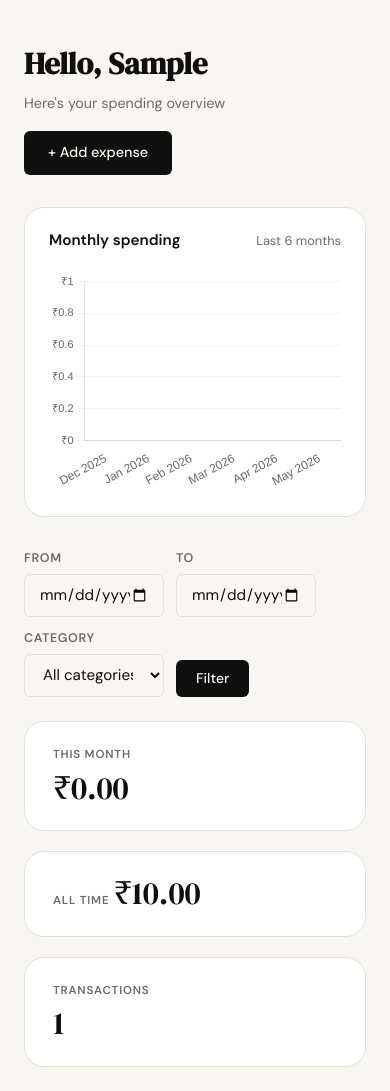
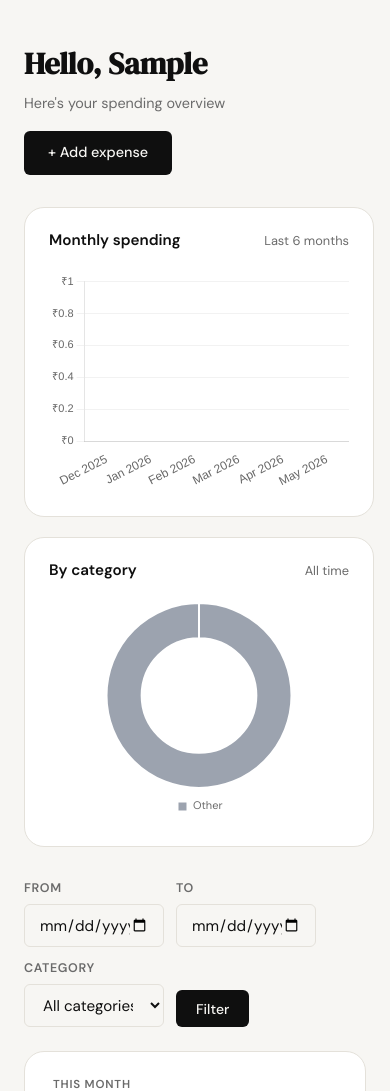
Before and after one commit to aniket28-git/spendly, a Flask app: page /dashboard in a window 390 px wide. Shown: the part 61-1152 px from the top of the page. Run offline with Flask 3, Linux system fonts and the light colour scheme; the visitor is signed in with stand-in values (Sample User, id 1); tables that the repository leaves empty hold one stand-in row (values such as "Sample post").

Commit message:
dashboard: add category doughnut chart
Adds an all-time category breakdown doughnut chart alongside the monthly
spending bar chart in a responsive 2-column grid. Each category has a
fixed colour matching its badge. Collapses to a single column on mobile.

Co-Authored-By: Claude Sonnet 4.6 <noreply@anthropic.com>

```diff
--- a/app.py
+++ b/app.py
@@ -241,7 +241,7 @@ def dashboard():
 
     # Chart data: last 6 months, always unfiltered
     chart_expenses = db.execute(
-        "SELECT date, amount FROM expenses WHERE user_id = ?",
+        "SELECT date, amount, category FROM expenses WHERE user_id = ?",
         (session["user_id"],)
     ).fetchall()
 
@@ -257,6 +257,15 @@ def dashboard():
         total = sum(e["amount"] for e in chart_expenses if e["date"].startswith(month_prefix))
         chart_labels.append(label)
         chart_values.append(round(total, 2))
+
+    # Category doughnut: all-time, unfiltered
+    cat_order = ["Food & Dining", "Transport", "Shopping", "Entertainment", "Health", "Bills & Utilities", "Other"]
+    cat_totals = {cat: 0.0 for cat in cat_order}
+    for e in chart_expenses:
+        cat = e["category"] if e["category"] in cat_totals else "Other"
+        cat_totals[cat] += e["amount"]
+    donut_labels = [c for c in cat_order if cat_totals[c] > 0]
+    donut_values = [round(cat_totals[c], 2) for c in donut_labels]
 
     db.close()
 
@@ -277,6 +286,8 @@ def dashboard():
         order=order,
         chart_labels=chart_labels,
         chart_values=chart_values,
+        donut_labels=donut_labels,
+        donut_values=donut_values,
     )
 
 
--- a/static/css/style.css
+++ b/static/css/style.css
@@ -885,12 +885,18 @@ a { color: inherit; text-decoration: none; }
 /* Spending chart                                                      */
 /* ------------------------------------------------------------------ */
 
+.charts-row {
+    display: grid;
+    grid-template-columns: 3fr 2fr;
+    gap: 1.25rem;
+    margin-bottom: 2rem;
+}
+
 .chart-card {
     background: var(--paper-card);
     border: 1px solid var(--border);
     border-radius: var(--radius-lg);
     padding: 1.25rem 1.5rem 1.5rem;
-    margin-bottom: 2rem;
 }
 
 .chart-card-header {
@@ -914,6 +920,24 @@ a { color: inherit; text-decoration: none; }
 .chart-wrap {
     position: relative;
     height: 220px;
+}
+
+.donut-wrap {
+    position: relative;
+    height: 220px;
+}
+
+.donut-empty {
+    height: 220px;
+    display: flex;
+    align-items: center;
+    justify-content: center;
+    color: var(--ink-faint);
+    font-size: 0.9rem;
+}
+
+@media (max-width: 900px) {
+    .charts-row { grid-template-columns: 1fr; }
 }
 
 /* ------------------------------------------------------------------ */
--- a/templates/dashboard.html
+++ b/templates/dashboard.html
@@ -35,7 +35,8 @@
             <a href="{{ url_for('add_expense') }}" class="btn-primary">+ Add expense</a>
         </div>
 
-        <!-- Spending chart -->
+        <!-- Charts row -->
+        <div class="charts-row">
             <div class="chart-card">
                 <div class="chart-card-header">
                     <h2 class="chart-card-title">Monthly spending</h2>
@@ -43,6 +44,21 @@
                 </div>
                 <div class="chart-wrap">
                     <canvas id="spendingChart"></canvas>
+                </div>
+            </div>
+
+            <div class="chart-card">
+                <div class="chart-card-header">
+                    <h2 class="chart-card-title">By category</h2>
+                    <span class="chart-card-subtitle">All time</span>
+                </div>
+                {% if donut_values %}
+                <div class="donut-wrap">
+                    <canvas id="categoryChart"></canvas>
+                </div>
+                {% else %}
+                <div class="donut-empty">No expenses yet</div>
+                {% endif %}
             </div>
         </div>
 
@@ -222,6 +238,56 @@
     const labels = {{ chart_labels | tojson }};
     const values = {{ chart_values | tojson }};
     const ctx = document.getElementById('spendingChart').getContext('2d');
+    const donutLabels = {{ donut_labels | tojson }};
+    const donutValues = {{ donut_values | tojson }};
+    const CAT_COLORS = {
+        'Food & Dining':   '#f59e0b',
+        'Transport':       '#3b82f6',
+        'Shopping':        '#ec4899',
+        'Entertainment':   '#8b5cf6',
+        'Health':          '#10b981',
+        'Bills & Utilities': '#ef4444',
+        'Other':           '#9ca3af',
+    };
+    const donutCtx = document.getElementById('categoryChart');
+    if (donutCtx && donutValues.length) {
+        new Chart(donutCtx.getContext('2d'), {
+            type: 'doughnut',
+            data: {
+                labels: donutLabels,
+                datasets: [{
+                    data: donutValues,
+                    backgroundColor: donutLabels.map(l => CAT_COLORS[l] || '#9ca3af'),
+                    borderWidth: 2,
+                    borderColor: '#ffffff',
+                    hoverOffset: 6,
+                }]
+            },
+            options: {
+                responsive: true,
+                maintainAspectRatio: false,
+                cutout: '62%',
+                plugins: {
+                    legend: {
+                        position: 'bottom',
+                        labels: {
+                            font: { size: 11, family: "'DM Sans', sans-serif" },
+                            color: '#6b6b6b',
+                            padding: 12,
+                            boxWidth: 10,
+                            boxHeight: 10,
+                        }
+                    },
+                    tooltip: {
+                        callbacks: {
+                            label: c => ' ₹' + c.parsed.toFixed(2)
+                        }
+                    }
+                }
+            }
+        });
+    }
+
     new Chart(ctx, {
         type: 'bar',
         data: {
```
Lines whose indentation alone changed are shown as unchanged.
